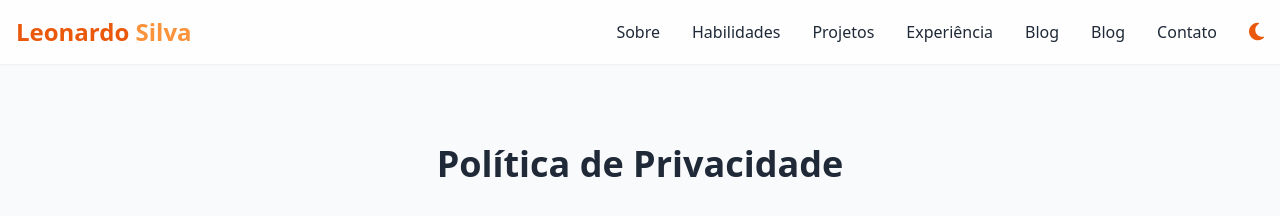
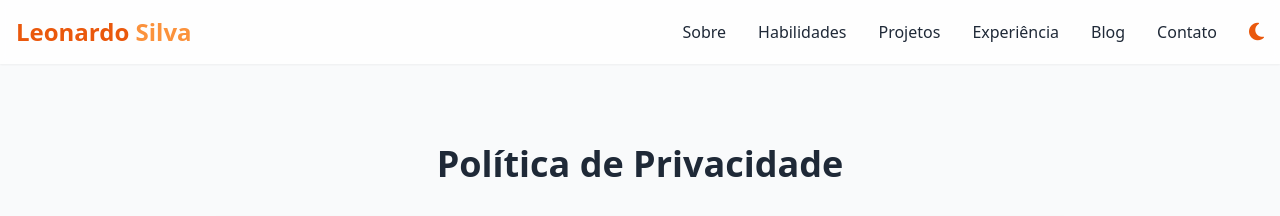
Before and after one commit to oleonardof/blog, a Jekyll site: the page built from politica-de-privacidade.md, in a window 1280 px wide. Shown: the top 216 px of the page. Built offline with Jekyll 4.4.1, drawn with Linux system fonts in a browser that asks for light colours; nearby versions of some CDN libraries; comment, search, counter and statistics services are not loaded.

Commit message:
Ajuste menu

```diff
--- a/_layouts/default.html
+++ b/_layouts/default.html
@@ -58,7 +58,6 @@
                         <li><a href="https://oleonardof.github.io/meu-portfolio/projects.html" class="hover:text-orange-500 dark:hover:text-orange-400 transition">Projetos</a></li>
                         <li><a href="https://oleonardof.github.io/meu-portfolio/experience.html" class="hover:text-orange-500 dark:hover:text-orange-400 transition">Experiência</a></li>
                         <li><a href="https://oleonardof.github.io/blog/" class="hover:text-orange-500 dark:hover:text-orange-400 transition">Blog</a></li>
-                        <li><a href="/" class="hover:text-orange-500 dark:hover:text-orange-400 transition">Blog</a></li>
                         <li><a href="https://oleonardof.github.io/meu-portfolio/#contact" class="hover:text-orange-500 dark:hover:text-orange-400 transition">Contato</a></li>
                     </ul>
                 </nav>
```
